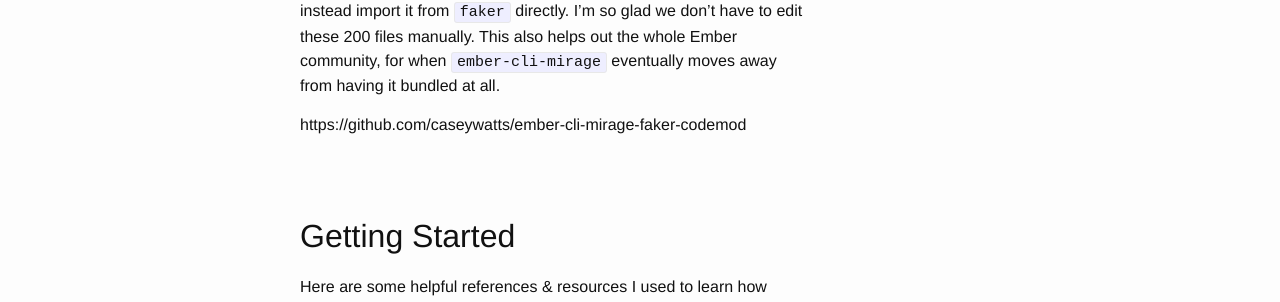
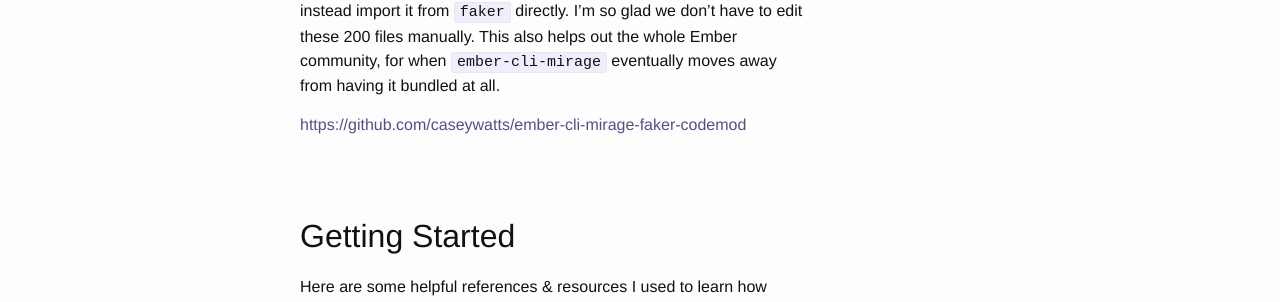
Before and after one commit to caseywatts/caseywatts.github.io, a Jekyll site: the page built from _posts/2018-08-23-codemods.md, in a window 1280 px wide. Shown: the part 922-1224 px from the top of the page. Built offline with Jekyll 4.4.1, drawn with Linux system fonts in a browser that asks for light colours; comment, search, counter and statistics services are not loaded.

Commit message:
make link a link

```diff
--- a/_posts/2018-08-23-codemods.md
+++ b/_posts/2018-08-23-codemods.md
@@ -22,7 +22,7 @@
 
 I made my first codemod this week! It helps ember users migrate away from importing `faker` that's bundled in `ember-cli-mirage` to instead import it from `faker` directly. I'm so glad we don't have to edit these 200 files manually. This also helps out the whole Ember community, for when `ember-cli-mirage` eventually moves away from having it bundled at all.
 
-https://github.com/caseywatts/ember-cli-mirage-faker-codemod
+<https://github.com/caseywatts/ember-cli-mirage-faker-codemod>
 
 ## Getting Started
 
```
